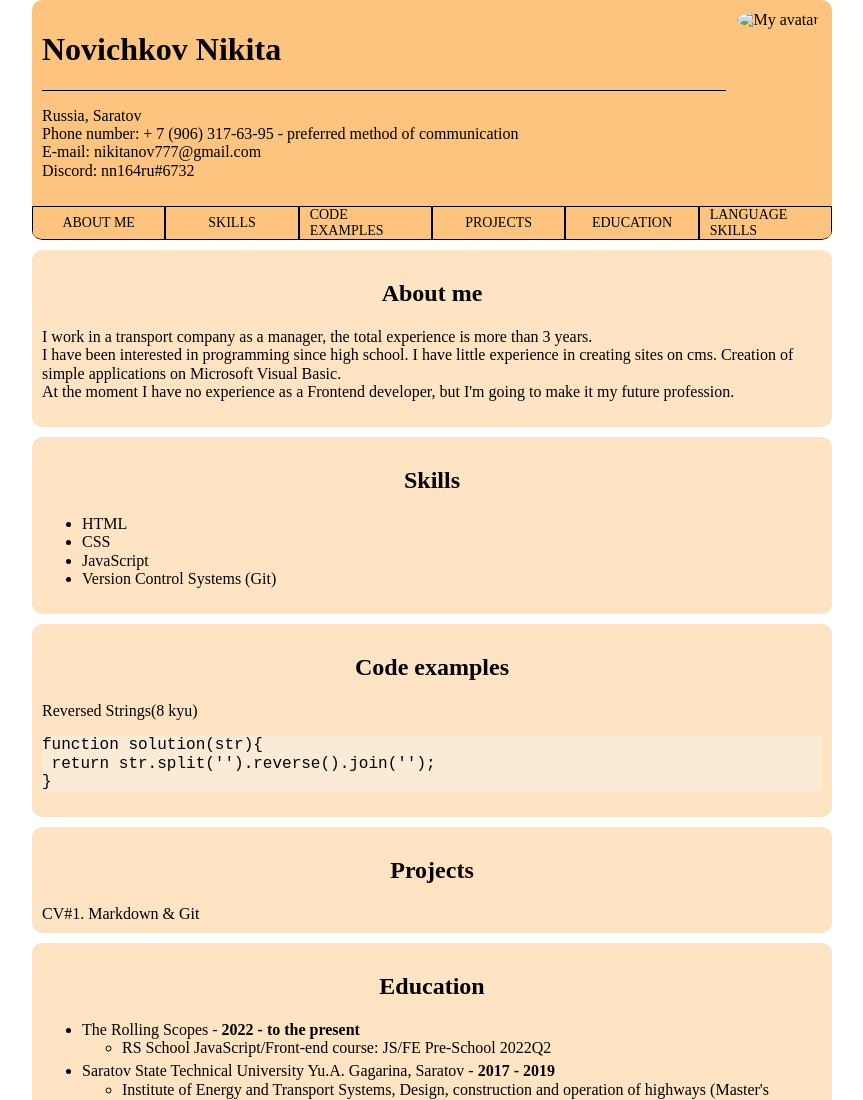
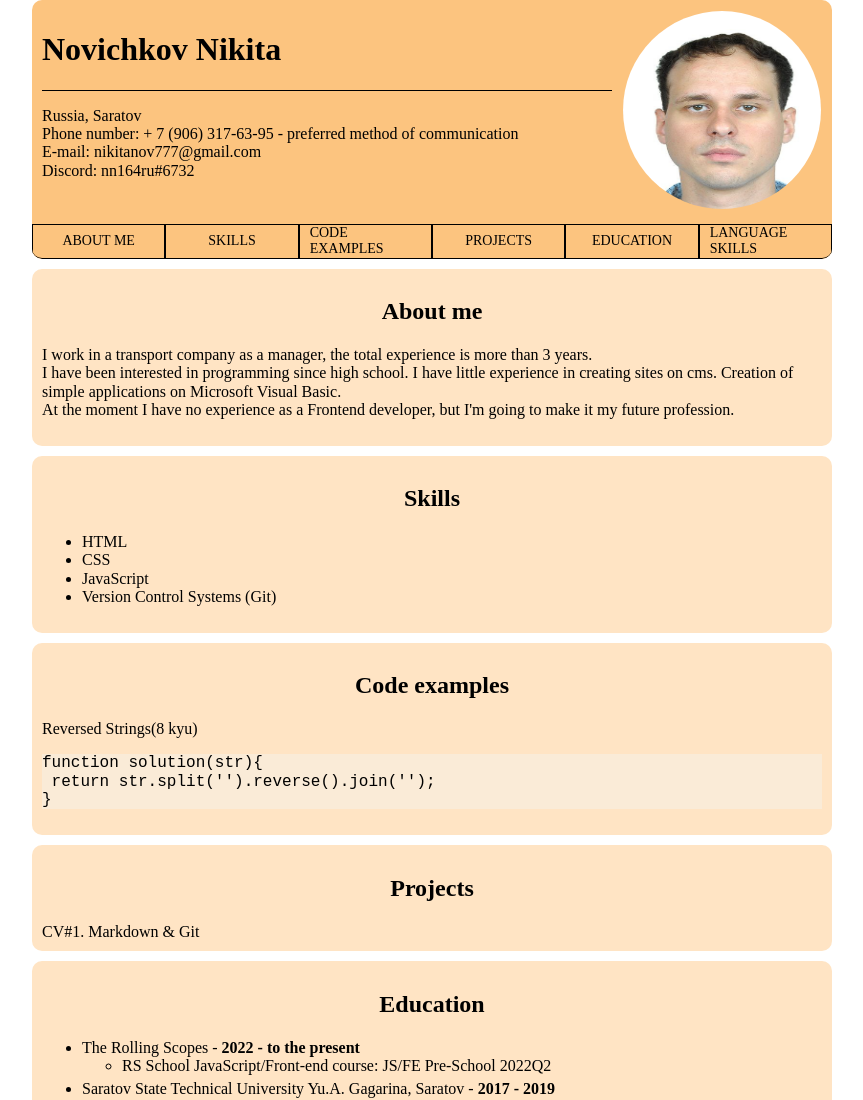
Before and after one commit to nn164ru/rsschool-cv, a plain HTML site: page index.html in a window 1280 px wide. Shown: the top 1100 px of the page, without its empty margins (208-1071 px from the left). Drawn offline with nearby package versions, Linux system fonts and the light colour scheme; the site is published under a folder, as on GitHub Pages, so addresses that start at the root find nothing.

Commit message:
fix: Changed image link

```diff
--- a/index.html
+++ b/index.html
@@ -23,7 +23,7 @@
                     <br>Discord: nn164ru#6732
                 </p>
             </div>
-            <div class="pht_wrapper"><img src="/photomy.jpg" alt="My avatar" class="pht"></div>
+            <div class="pht_wrapper"><img src="photomy.jpg" alt="My avatar" class="pht"></div>
         </div>
         <nav>
             <ul class="navBar">
@@ -50,14 +50,12 @@
         </section>
         <section id="skills">
             <h2 class="section_header">Skills</h2>
-            <p>
-            <ul>
+                <ul>
                 <li>HTML</li>
                 <li>CSS</li>
                 <li>JavaScript</li>
                 <li>Version Control Systems (Git)</li>
-            </ul>
-            </p>
+                </ul>
         </section>
         <section id="code_examples">
             <h2 class="section_header">Code examples</h2>
```
